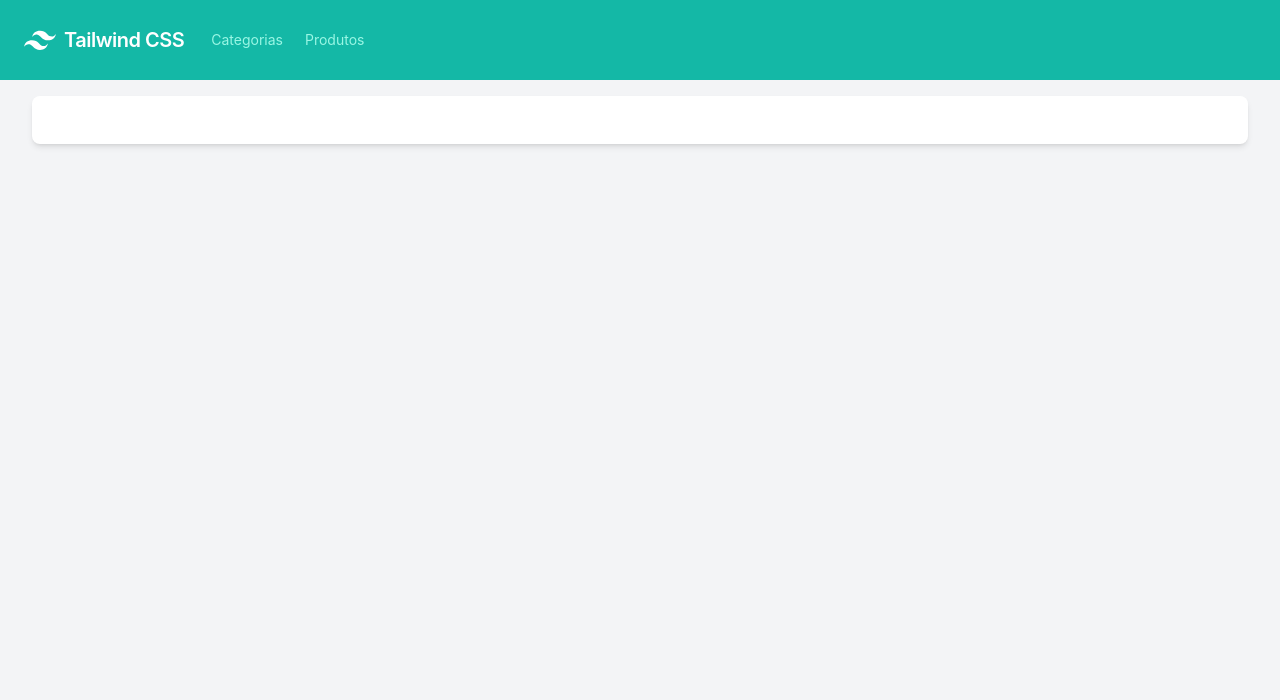
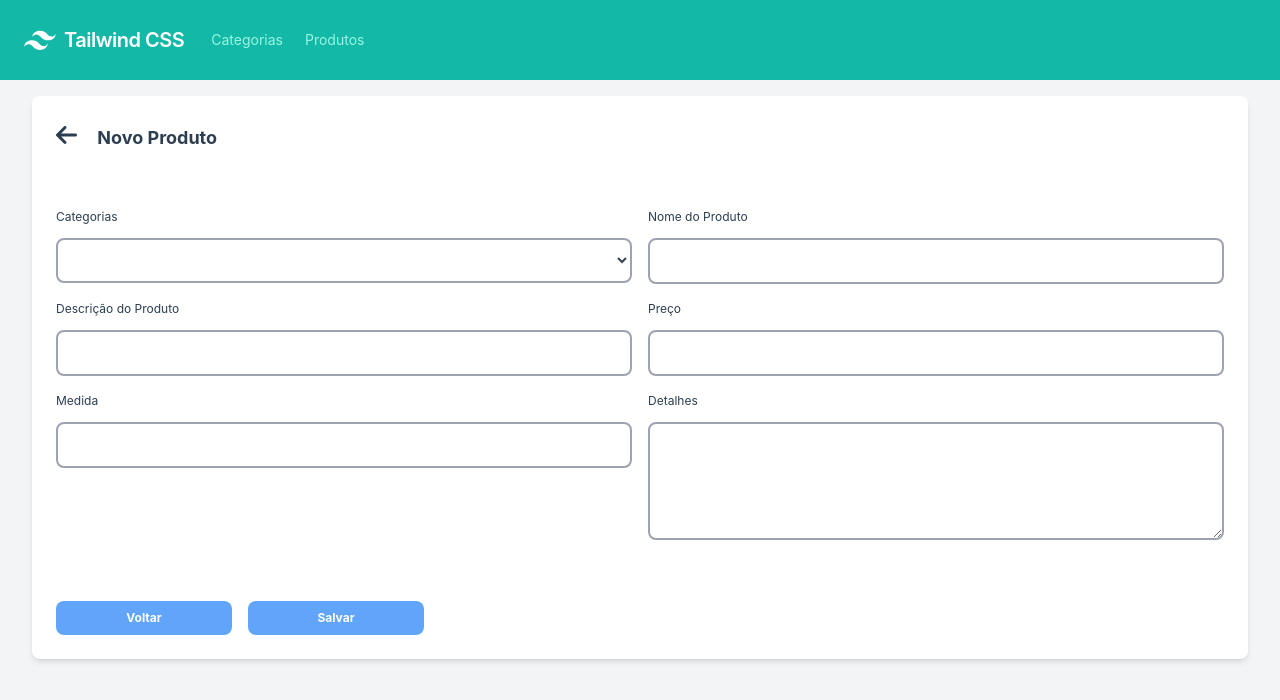
Before and after one commit to pelif/vue-entry-products, a Vue app: page /NewProduct in a window 1280 px wide. Shown: the top 700 px of the page. Built offline with nearby package versions, Linux system fonts and the light colour scheme; data requests are answered from the project's data file.

Commit message:
form products

```diff
--- a/src/components/NewProduct.vue
+++ b/src/components/NewProduct.vue
@@ -1,11 +1,136 @@
 <script>
+import axios from 'axios';
+
 export default {
     name: 'NewProduct',
+
+    data() {
+        return {
+            form: {
+                name: '',
+                description: '',
+                price: '',
+                measure: '',
+                details: '',
+                category_id: ''
+            },
+            ObjCategory: null,
+            saves: false
+        }
+    },
+
+    methods: {
+
+        async submit() {
+            await axios
+                    .post('http://localhost:3000/products', {
+                        name: this.form.name,
+                        description: this.form.description,
+                        price: this.form.price,
+                        measure: this.form.measure,
+                        details: this.form.details,
+                        category_id: this.form.category_id
+                    })
+                    .then((response) => {
+                        if(response.status == 201)
+                            this.saves = true
+                    })
+                    .catch((error) => this.saves = false);
+
+            let query = {
+                result: 'error',
+                msg: 'Não foi possível cadastrar o produto!'
+            };
+
+            if(this.saves) {
+                query.result = 'success'
+                query.msg = 'Produto cadastrado com sucesso!'
+            }
+
+            this.$router.push({ path: '/products', query})
+        },
+
+        backPage() {
+            this.$router.back()
+        }
+    },
+
+    async mounted() {
+        await axios
+                .get(`http://localhost:3000/categories`)
+                .then(response => (this.ObjCategory = response.data))
+                .catch(error => console.log('Dont Get Category: ' + error))
+    }
 }
 </script>
 
 <template>
     <div class="relative px-6 py-6 bg-white border-gray-100 w-full rounded-lg shadow-md lg:mt-24 md:mt-60">
+        <h2 class="font-bold text-lg">
+            <button class="text-2xl hover:text-slate-300">
+                <i class="fa-solid fa-arrow-left mr-4"></i>
+            </button>
+            Novo Produto
+        </h2>
 
+        <form>
+            <div class="grid grid-cols-2 gap-4 w-full py-14">
+                <div>
+                    <label for="category_id" class="w-full">Categorias</label><br>
+                    <select
+                        name="category_id"
+                        id="category_id"
+                        class="bg-white form-input w-full mt-3 rounded-lg text-gray-700 py-3 px-3 border-2 border-gray-400"
+                        v-model="form.category_id">
+                        <option value="Selecione uma Categoria">SELECIONE UMA CATEGORIA</option>
+                        <option v-for="category in ObjCategory" :value="category.id">{{ category.name.toUpperCase() }}</option>
+                    </select>
+                </div>
+                <div>
+                    <label for="name" class="w-full">Nome do Produto</label><br>
+                    <input
+                        type="text"
+                        class="form-input w-full mt-3 rounded-lg text-gray-700 py-3 px-3 border-2 border-gray-400"
+                        v-model="form.name">
+                </div>
+                <div>
+                    <label for="description" class="w-full">Descrição do Produto</label><br>
+                    <input
+                        type="text"
+                        class="form-input w-full mt-3 rounded-lg text-gray-700 py-3 px-3 border-2 border-gray-400"
+                        v-model="form.description">
+                </div>
+                <div>
+                    <label for="price" class="w-full">Preço</label><br>
+                    <input
+                        type="text"
+                        class="form-input w-full mt-3 rounded-lg text-gray-700 py-3 px-3 border-2 border-gray-400"
+                        v-model="form.price">
+                </div>
+                <div>
+                    <label for="measure" class="w-full">Medida</label><br>
+                    <input
+                        type="text"
+                        class="form-input w-full mt-3 rounded-lg text-gray-700 py-3 px-3 border-2 border-gray-400"
+                        v-model="form.measure">
+                </div>
+                <div>
+                    <label for="details" class="w-full">Detalhes</label><br>
+                    <textarea
+                        rows="5"
+                        class="form-input w-full mt-3 rounded-lg text-gray-700 py-3 px-3 border-2 border-gray-400"
+                        v-model="form.details">
+                    </textarea>
+                </div>
+            </div>
+            <div class="w-full">
+                <button @click="backPage" class="w-44 font-bold bg-blue-400 hover:bg-blue-300 text-white px-2 py-2 rounded-lg">
+                    Voltar
+                </button>
+                <button @click.prevent="submit" class="w-44 ml-4 font-bold bg-blue-400 hover:bg-blue-300 text-white px-2 py-2 rounded-lg">
+                    Salvar
+                </button>
+            </div>
+        </form>
     </div>
 </template>
```
